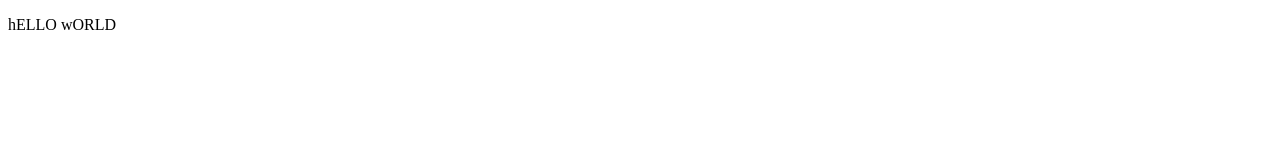
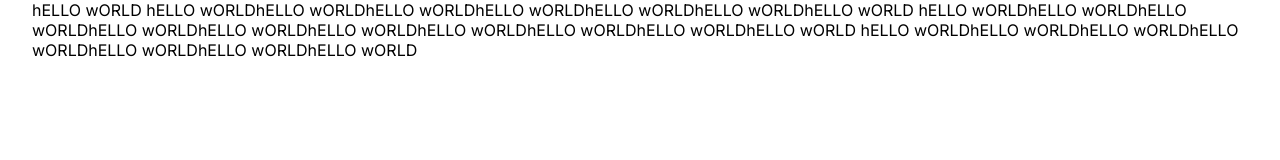
Before and after one commit to HamiltonNunesMorais/ProjetoHtml, a plain HTML site: page index.html in a window 1280 px wide. Drawn offline with Linux system fonts and the light colour scheme.

Commit message:
New Changes

```diff
--- /dev/null
+++ b/css/reset.css
@@ -0,0 +1,30 @@
+*{
+    margin: 0;
+    padding: 0;
+    border: none;
+    box-sizing: border-box;
+    list-style: none;
+    text-decoration: none;
+    font-size: 1.6rem;
+    font-family: 'Inter', sans-serif;
+   }
+
+img{
+    max-width: 100%;
+    display: block;
+}
+html{
+    font-size: 62.5%;
+}
+
+button{
+    background-color: transparent;
+    cursor: pointer;
+}
+.container{
+    width: 100%;
+    max-width: 1246px;
+    margin: 0 auto;
+    padding: 0px 15px;
+
+}
--- a/index.html
+++ b/index.html
@@ -4,9 +4,24 @@
     <meta charset="UTF-8">
     <meta http-equiv="X-UA-Compatible" content="IE=edge">
     <meta name="viewport" content="width=device-width, initial-scale=1.0">
-    <title>Document</title>
+
+    <link rel="preconnect" href="https://fonts.googleapis.com">
+    <link rel="preconnect" href="https://fonts.gstatic.com" crossorigin>
+    <link href="https://fonts.googleapis.com/css2?family=Inter:wght@400;700&family=Sora:wght@400;600&display=swap"
+    rel="stylesheet">
+
+    <link rel="stylesheet" href="./css/reset.css">
+    <link rel="stylesheet" href="./css/style.css">
+
+
+    <title>Projeto HTML</title>
 </head>
 <body>
-    <div> <p> hELLO wORLD</p></div>
+    <div class="container">
+        <p> hELLO wORLD hELLO wORLDhELLO wORLDhELLO wORLDhELLO wORLDhELLO wORLDhELLO wORLDhELLO wORLD
+            hELLO wORLDhELLO wORLDhELLO wORLDhELLO wORLDhELLO wORLDhELLO wORLDhELLO wORLDhELLO wORLDhELLO
+             wORLDhELLO wORLD hELLO wORLDhELLO wORLDhELLO wORLDhELLO wORLDhELLO wORLDhELLO wORLDhELLO wORLD
+        </p>
+    </div>
 </body>
 </html>
```
Also changed, not shown: css/style.css (added), img/boost.svg (added), img/icon-circle.svg (added), img/img-hero.svg (added), img/instagram.svg (added), img/linkedin.svg (added), img/logo-footer.svg (added), img/logo.svg (added), img/thumb.jpg (added), img/thumb.svg (added), img/youtube.svg (added).
